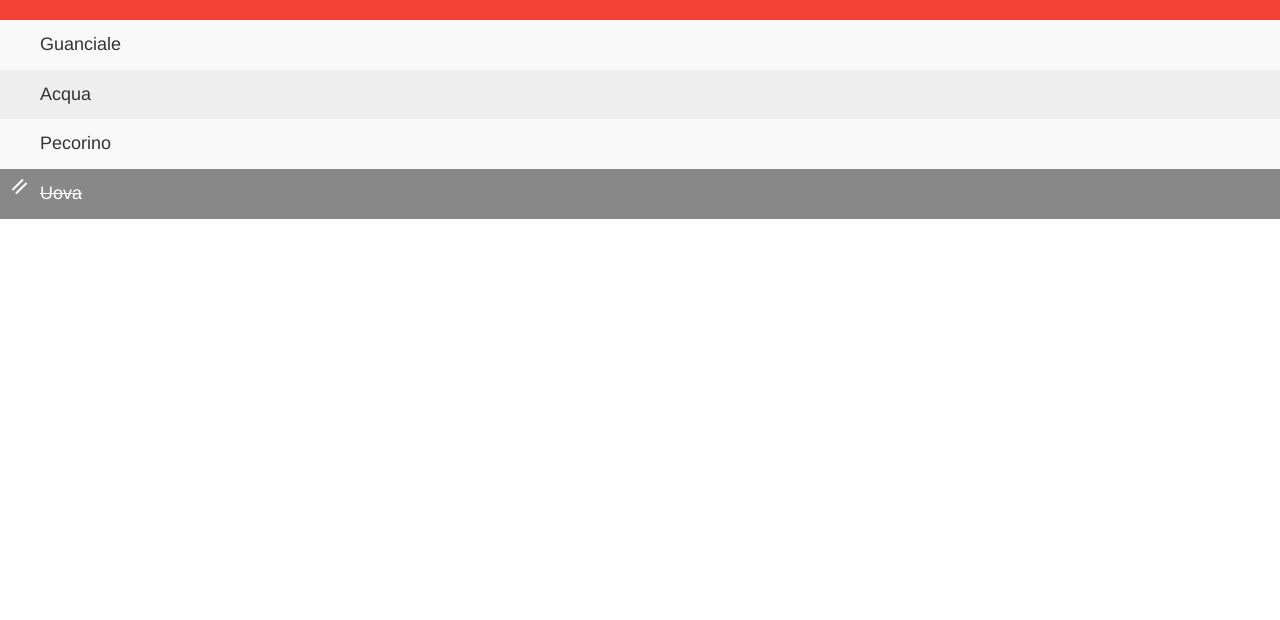
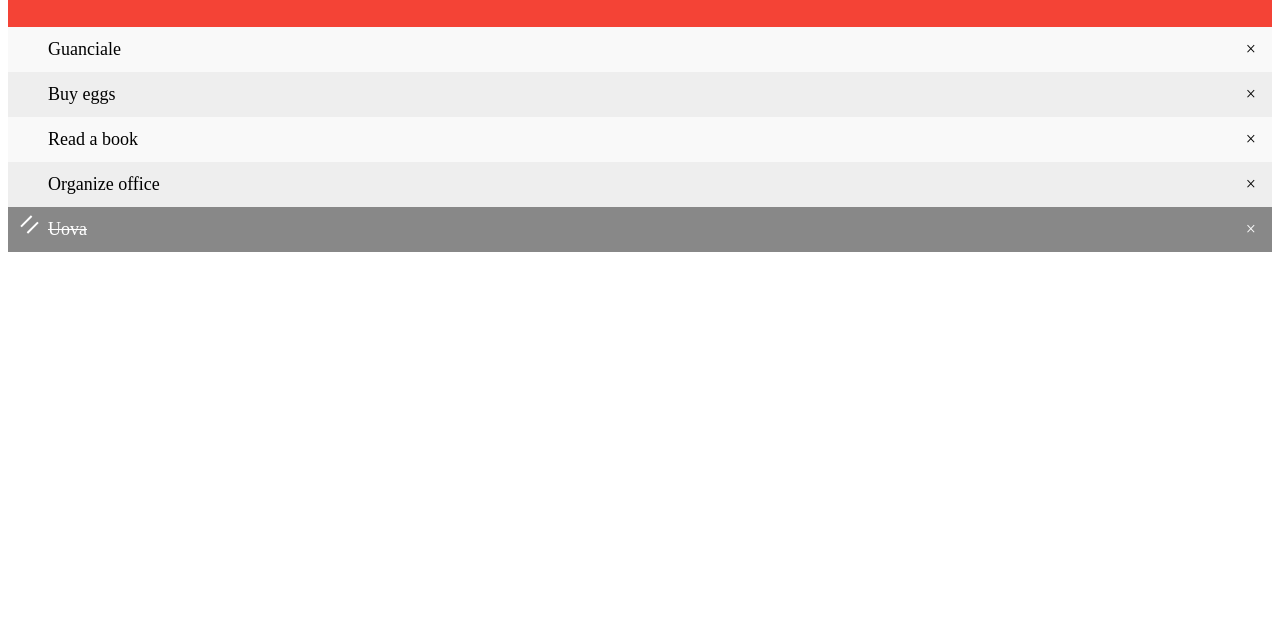
Before and after one commit to Forz70043/shoppingList, a plain HTML site: page index.html in a window 1280 px wide. Shown: the part 180-800 px from the top of the page. Drawn offline with nearby package versions, Linux system fonts and the light colour scheme.

Commit message:
fixed run part of js after html content loaded

```diff
--- a/functions.js
+++ b/functions.js
@@ -1,18 +1,27 @@
 
-var nodelist = document.getElementsByTagName("li");
-
-for(var i=0; i<nodelist.length; i++)
+document.addEventListener("DOMContentLoaded", function(e) {
+  var myList=document.getElementsByTagName("li");
+  console.log(myList);
+  var i;
+  countList=count("li");
+  console.log(countList);
+  if(myList.length!=0){
+    for(i=0;i<myList.length;i++)
     {
-	var span = document.createElement("span");
+      var span=document.createElement("SPAN");
       console.log("span");
       console.log(span);
-  var txt = document.createTextNode("\u00D7");
+      var txt=document.createTextNode("\u00D7");
       console.log("txt");
       console.log(txt);
       span.className="close";
       span.appendChild(txt);
-	nodelist[i].appendChild(span);
+      myList[i].appendChild(span);
     }
+  }
+
+
+});
 
 var close = document.getElementsByClassName("close");
 console.log("close");
@@ -28,12 +37,17 @@ for(var x=0;x<close.length;x++)
 
 // Add a "checked" symbol when clicking on a list item
 var list = document.getElementById("myList");
+var list = document.querySelector('ul');
 console.log("list ul>li");
 console.log(list);
 
 if(list!=null){
+  console.log("list div null");
   list.addEventListener('click',function(ev){
-    if(ev.target.tagName === "li") { ev.target.classList.toggle("checked"); }
+    console.log(ev);
+    if(ev.target.tagName==="li"){
+      ev.target.classList.toggle("checked");
+    }
   }, false);
 }
 
@@ -68,3 +82,7 @@ function addNewElement()
   }
 
 }
+
+function count(selector){
+  return document.querySelectorAll(selector).length;
+}
--- a/index.html
+++ b/index.html
@@ -4,7 +4,7 @@
 		<title>Shopping List</title>
 
 		<!-- Latest compiled and minified CSS -->
-		<link rel="stylesheet" href="https://maxcdn.bootstrapcdn.com/bootstrap/3.4.0/css/bootstrap.min.css">
+		<!--<link rel="stylesheet" href="https://maxcdn.bootstrapcdn.com/bootstrap/3.4.0/css/bootstrap.min.css">-->
 
 		<!-- jQuery library -->
 		<script src="https://ajax.googleapis.com/ajax/libs/jquery/3.4.1/jquery.min.js"></script>
@@ -25,13 +25,14 @@
 				<button class="addBtn" onclick="addNewElement()">Add</button>
 			</span>
 		</div>
-		<div>
+
 			<ul id="myList">
 				<li>Guanciale</li>
-				<li>Acqua</li>
-				<li>Pecorino</li>
+				<li>Buy eggs</li>
+  				<li>Read a book</li>
+  				<li>Organize office</li>
 				<li class="checked">Uova</li>
 			</ul>
-		</div>
+
 	</body>
 </html>
```
Lines whose indentation alone changed are shown as unchanged.
